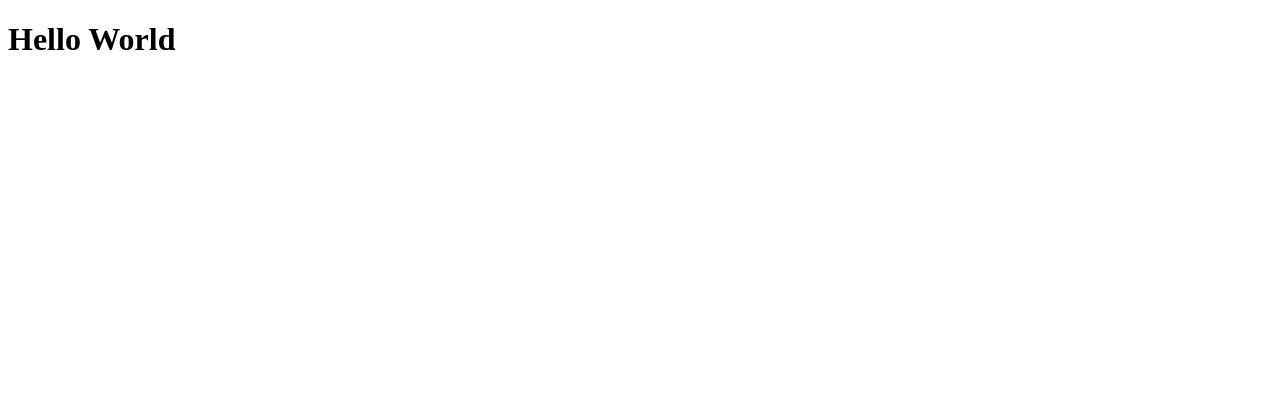
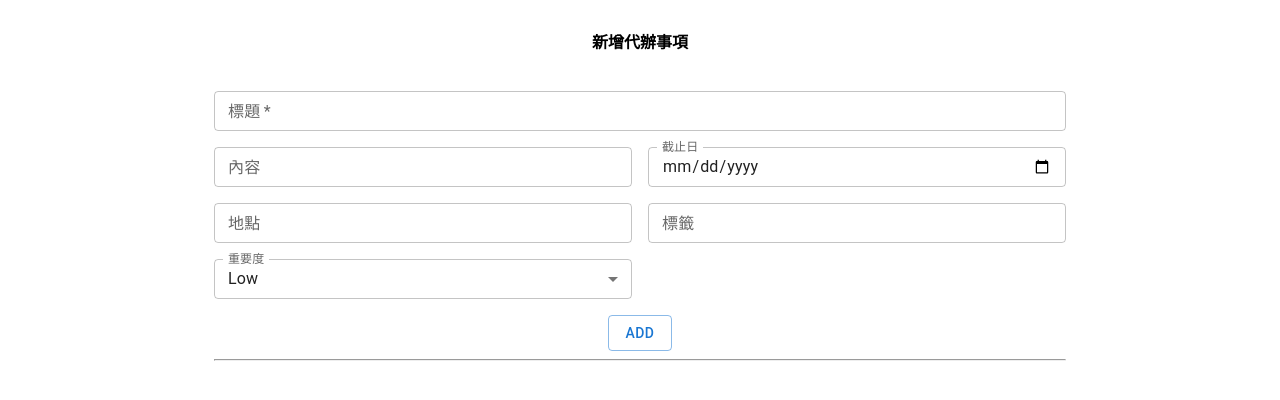
Before and after one commit to ZiWeiWilly/todo-list, a React app in the folder todo/: page / in a window 1280 px wide. Shown: the top 400 px of the page. Built offline with nearby package versions, Linux system fonts and the light colour scheme.

Commit message:
Finish Add Todo List & Show Todo List

```diff
--- a/todo/package.json
+++ b/todo/package.json
@@ -11,6 +11,7 @@
   "dependencies": {
     "@emotion/react": "^11.10.6",
     "@emotion/styled": "^11.10.6",
+    "@mui/icons-material": "^5.11.9",
     "@mui/material": "^5.11.9",
     "react": "^18.2.0",
     "react-dom": "^18.2.0",
--- a/todo/src/App.tsx
+++ /dev/null
@@ -1,5 +0,0 @@
-export const App = () => {
-    return (
-        <h1>Hello World</h1>
-    )
-}
--- /dev/null
+++ b/todo/src/TodoAddition.tsx
@@ -0,0 +1,126 @@
+import { FormEvent, useState } from 'react'
+import Button from '@mui/material/Button'
+import { Box } from '@mui/system';
+import TextField from '@mui/material/TextField'
+import Grid from '@mui/material/Grid'
+import MenuItem from '@mui/material/MenuItem'
+import { Todo } from './todo.types';
+
+const priorityOption = ['Low', 'Middle', 'High']
+
+type TodoAdditionProps = {
+    onTodoItemAdd: (item: Todo) => void
+}
+
+export const TodoAddition = (props: TodoAdditionProps) => {
+    const [open, setOpen] = useState(false)
+
+    const [title, setTitle] = useState('');
+    const [content, setContent] = useState('');
+    const [due, setDue] = useState('');
+    const [place, setPlace] = useState('');
+    const [flag, setFlag] = useState('');
+    const [priority, setProprity] = useState<Todo['priority']>('Low');
+    const [isCompleted, setIsCompleted] = useState(false);
+
+    const resetAddition = () => {
+        setTitle('')
+        setContent('')
+        setDue('')
+        setPlace('')
+        setFlag('')
+        setProprity('Low')
+    }
+
+    const handleSubmit = (event: FormEvent) => {
+        props.onTodoItemAdd({
+            title: title,
+            content: content,
+            due: due,
+            place: place,
+            flag: flag,
+            priority: priority,
+            isCompleted: isCompleted,
+        })
+        event.preventDefault()
+        resetAddition()
+    }
+
+    return (
+        <Box component="form" onSubmit={(e) => handleSubmit(e)}>
+            <Grid container spacing={2}>
+                <Grid item xs={12} sx={{textAlign: 'center'}}>
+                    <h4>新增代辦事項</h4>
+                </Grid>
+                <Grid item xs={12}>
+                    <TextField
+                        label="標題"
+                        size='small'
+                        value={title}
+                        onChange={(e) => setTitle(e.target.value)}
+                        required
+                        fullWidth
+                    />
+                </Grid>
+                <Grid item xs={6}>
+                    <TextField
+                        label="內容"
+                        size='small'
+                        value={content}
+                        onChange={(e) => setContent(e.target.value)}
+                        fullWidth
+                    />
+                </Grid>
+                <Grid item xs={6}>
+                    <TextField
+                        label="截止日"
+                        size='small'
+                        type="date"
+                        value={due}
+                        onChange={(e) => setDue(e.target.value)}
+                        InputLabelProps={{ shrink: true }}
+                        fullWidth
+                    />
+                </Grid>
+                <Grid item xs={6}>
+                    <TextField
+                        label="地點"
+                        size='small'
+                        value={place}
+                        onChange={(e) => setPlace(e.target.value)}
+                        fullWidth
+                    />
+                </Grid>
+                <Grid item xs={6}>
+                    <TextField
+                        label="標籤"
+                        size='small'
+                        value={flag}
+                        onChange={(e) => setFlag(e.target.value)}
+                        fullWidth
+                    />
+                </Grid>
+                <Grid item xs={6}>
+                    <TextField
+                        label="重要度"
+                        size='small'
+                        select
+                        value={priority}
+                        onChange={(e) => setProprity(e.target.value as Todo['priority'])}
+                        defaultValue="Low"
+                        fullWidth
+                    >
+                        {priorityOption.map((option) => (
+                            <MenuItem key={option} value={option}>{option}</MenuItem>
+                        ))}
+                    </TextField>
+                </Grid>
+                <Grid item xs={12} sx={{textAlign: 'center'}}>
+                    <Button type='submit' variant="outlined">
+                            Add
+                    </Button>
+                </Grid>
+            </Grid>
+        </Box>
+    )
+}
--- /dev/null
+++ b/todo/src/TodoList.tsx
@@ -0,0 +1,84 @@
+import React, { CSSProperties, useEffect, useState } from "react"
+import Container from '@mui/material/Container';
+
+import { Todo } from "./todo.types"
+import { TodoAddition } from "./TodoAddition";
+import Accordion from "@mui/material/Accordion";
+import AccordionSummary from "@mui/material/AccordionSummary";
+import AccordionDetails from "@mui/material/AccordionDetails";
+import ExpandMoreIcon from '@mui/icons-material/ExpandMore';
+import Typography from "@mui/material/Typography";
+import Grid from "@mui/material/Grid";
+import PlaceIcon from '@mui/icons-material/Place';
+import FlagIcon from '@mui/icons-material/Flag';
+import ListIcon from '@mui/icons-material/List';
+import IconButton from '@mui/material/IconButton'
+import EditIcon from '@mui/icons-material/Edit';
+import DeleteIcon from '@mui/icons-material/Delete';
+
+export const TodoList = () => {
+    const styleAlignItems: CSSProperties = {
+        display: 'flex',
+        alignItems: 'center',
+        marginBottom: '10px',
+    }
+
+    const [todoItems, setTodoItems] = useState<Todo[]>([] as Todo[])
+
+    const handleCreateTodoItem = (item: Todo) => {
+        let curItems = todoItems.slice()
+        curItems.push(item)
+        setTodoItems(curItems)
+    }
+
+    const handleEditTodoItem = (item: Todo) => {
+
+    }
+
+    const handleDeleteTodoItem = (item: Todo) => {
+
+    }
+
+    return (
+        <Container maxWidth="md">
+            <TodoAddition onTodoItemAdd={handleCreateTodoItem}  />
+            <hr />
+            {todoItems.map((todo, index) => (
+                <Typography key={index} sx={{display: 'flex', alignItems: 'center'}}>
+                    <Accordion sx={{flex: '1', marginRight: '10px'}}>
+                        <AccordionSummary expandIcon={<ExpandMoreIcon />}>
+                            <Typography sx={{display: 'flex', justifyContent: 'space-between', width: '100%'}}>
+                                <div>{todo.title}</div>
+                                <div>{todo.due}</div>
+                            </Typography>
+                        </AccordionSummary>
+                        <AccordionDetails>
+                            <Grid container spacing={2}>
+                                <Grid item xs={6}>
+                                    <div>{todo.content}</div>
+                                </Grid>
+                                <Grid item xs={6}>
+                                    <div style={styleAlignItems}>
+                                        <PlaceIcon sx={{marginRight: '10px'}} /> {todo.place}
+                                    </div>
+                                    <div style={styleAlignItems}>
+                                        <FlagIcon sx={{marginRight: '10px'}} /> {todo.flag}
+                                    </div>
+                                    <div style={styleAlignItems}>
+                                        <ListIcon sx={{marginRight: '10px'}} /> {todo.priority}
+                                    </div>
+                                </Grid>
+                            </Grid>
+                        </AccordionDetails>
+                    </Accordion>
+                    <IconButton aria-label="edit" onClick={() => handleEditTodoItem(todo)}>
+                        <EditIcon />
+                    </IconButton>
+                    <IconButton aria-label="delete" onClick={() => handleDeleteTodoItem(todo)}>
+                        <DeleteIcon />
+                    </IconButton>
+                </Typography>
+            ))}
+        </Container>
+    )
+}
--- a/todo/src/index.tsx
+++ b/todo/src/index.tsx
@@ -1,4 +1,8 @@
-import ReactDOM from 'react-dom'
-import { App } from './App'
+import { createRoot } from 'react-dom/client';
+import { TodoList } from './TodoList';
 
-ReactDOM.render(<App />, document.getElementById('root'))
+const rootNode = document.getElementById('root')
+if (rootNode) {
+    const root = createRoot(rootNode);
+    root.render(<TodoList />);
+}
```
Also changed, not shown: todo/src/todo.types.ts (added, +9 -0 lines), 1 other file (tests, documents, lock files or other folders).
